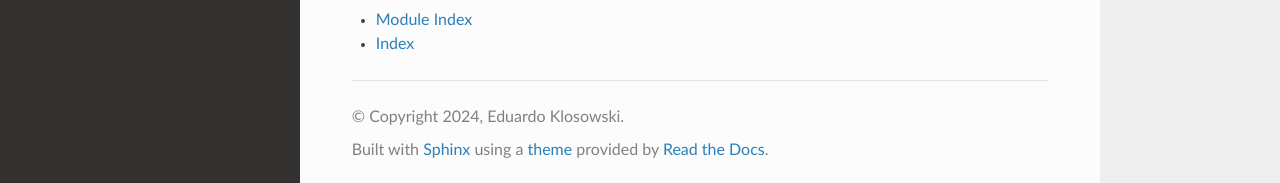
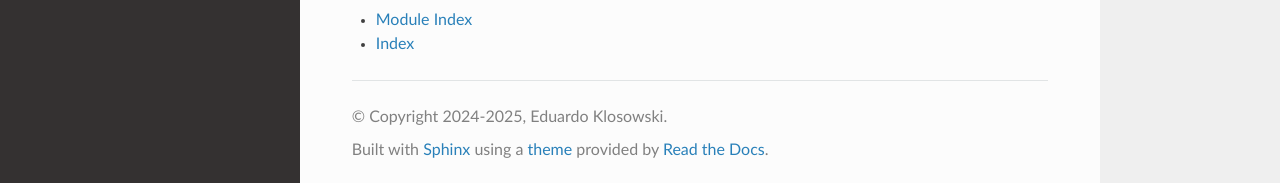
Before and after one commit to eduardoklosowski/pytest-moto-fixtures, a Sphinx documentation site: the page built from docs/source/index.rst, in a window 1280 px wide and 900 px high, scrolled down 615 px. Shown: the part 714-897 px from the top of the window. Built offline with Sphinx 7.4.7 and the Read the Docs theme 3.1.0, drawn with Linux system fonts in a browser that asks for light colours.

Commit message:
Fix copyright year in documentation

```diff
--- a/docs/source/conf.py
+++ b/docs/source/conf.py
@@ -9,7 +9,7 @@
 
 project = 'pytest-moto-fixtures'
 author = 'Eduardo Klosowski'
-project_copyright = f'2024, {author}'
+project_copyright = f'2024-2025, {author}'
 
 
 # -- General configuration ---------------------------------------------------
```
